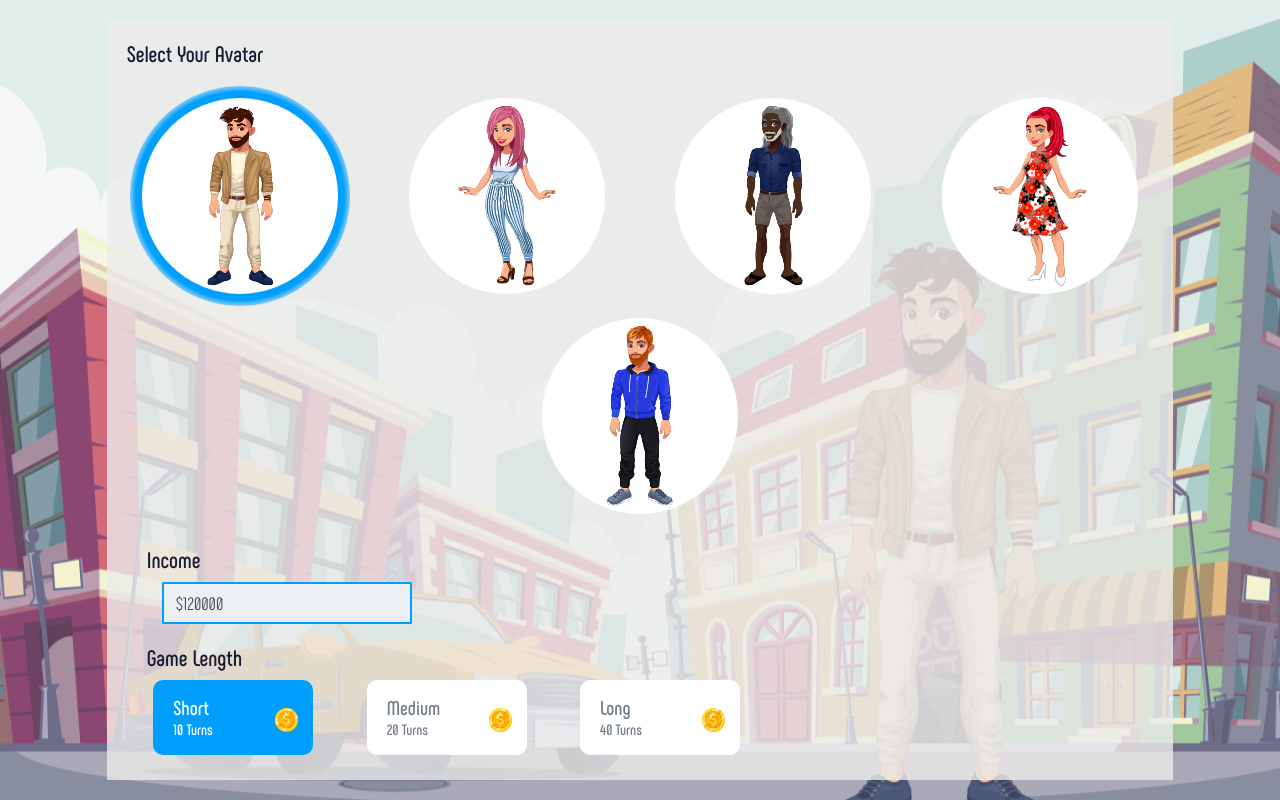
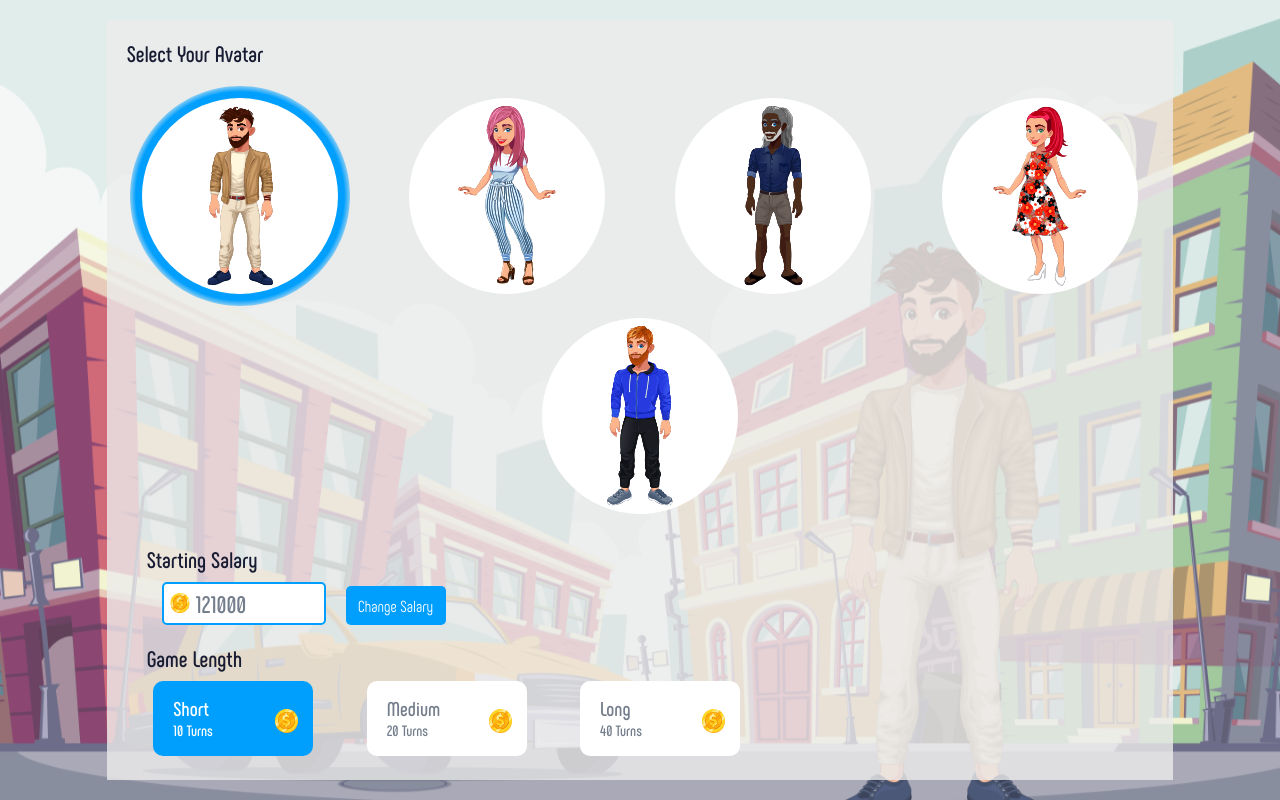
Before and after one commit to yogaraja2/Game-Midas, a React (Create React App) app: page /selectAvatar in a window 1280 px wide. Built offline with nearby package versions, Linux system fonts and the light colour scheme.

Commit message:
Added Random salary generator button,fixed sell popup on balancesheet page.

```diff
--- a/src/components/AssetCard/index.jsx
+++ b/src/components/AssetCard/index.jsx
@@ -15,7 +15,8 @@ function AssetCard({
   color,
   transparent,
   onClick,
-  onSell
+  onSell,
+  isEnablesell
 }) {
   const handleSell = (e) => {
     e.stopPropagation()
@@ -43,7 +44,7 @@ function AssetCard({
         transparent={transparent}
         onClick={handleClick}
       >
-        {isBought && (
+        {isBought && isEnablesell && (
           <div className="sell-sign" onClick={handleSell}>
             Sell
           </div>
--- a/src/components/AssetCard/style.scss
+++ b/src/components/AssetCard/style.scss
@@ -10,6 +10,7 @@
       top: -15px;
       right: 0;
       font-size: 1.5em;
+      // background: rgb(151, 142, 142);
       background: var(--primary);
       color: #fff;
       font-weight: 700;
--- a/src/pages/DashBoard/Balance/Assets.jsx
+++ b/src/pages/DashBoard/Balance/Assets.jsx
@@ -43,6 +43,7 @@ function Assets({ data }) {
         img="FullLoadCar"
         value={data?.vehicle?.price}
         isBought
+        isEnablesell={isEnablesell}
         {...allyProps}
         onClick={handleClick.bind(this, 0, false)}
         onSell={handleClick.bind(
@@ -55,13 +56,14 @@ function Assets({ data }) {
         img="Rambler"
         value={data?.house?.price}
         isBought
+        isEnablesell={isEnablesell}
         {...allyProps}
         onClick={handleClick.bind(this, 1, false)}
         onSell={handleClick.bind(this, { img: 'Rambler', name: 'House' }, true)}
       />
       <AssetCard img="savings" value={data?.chekingAndSavings} {...allyProps} />
       <AssetCard img="retire" value={data?.retirementSavings} {...allyProps} />
-      {confDlg.status && confDlg.isSell && (
+      {confDlg.status && confDlg.isSell && isEnablesell && (
         <SellPopup onClose={handleDlgClose} data={confDlg.data} />
       )}
       {confDlg.status && !confDlg.isSell && (
--- a/src/pages/DashBoard/Balance/index.jsx
+++ b/src/pages/DashBoard/Balance/index.jsx
@@ -37,7 +37,7 @@ function Balance() {
 
       <div className="asset-bal-det">
         <h2 className="sec-head">Assets</h2>
-        <Assets data={currentData?.assets} />
+        <Assets data={currentData?.assets} isEnablesell={(dataYear === currentData?.currentTurn) ? true : false} />
         <HighlightCard
           className="asset-tot"
           label="Total Assets"
--- a/src/pages/DashBoard/Balance/styles.scss
+++ b/src/pages/DashBoard/Balance/styles.scss
@@ -207,6 +207,7 @@
 
       .asset-wrap {
         margin: 24px 0;
+
       }
 
       .dlg-action-btn {
--- a/src/pages/DashBoard/CashFlow/index.jsx
+++ b/src/pages/DashBoard/CashFlow/index.jsx
@@ -13,7 +13,7 @@ import { commonRoute } from '../../../config/routes'
 import { API } from '../../../config/apis'
 import Fetch from '../../../Api'
 // import { setCurrentTurn } from '../../../action'
-import {setCurrentTurn} from '../../../redux/Action'
+import { setCurrentTurn } from '../../../redux/Action'
 import { useSelector, useDispatch } from 'react-redux'
 
 function CashFlow(props) {
@@ -21,7 +21,7 @@ function CashFlow(props) {
   const currentTurn = useSelector(state => state.dashboard.currentTurn)
   const dispatch = useDispatch()
   const [dataYear, setDataYear] = useState(currentTurn)
-  const [isPassed, setPassed] = useState(false)
+  // const [isPassed, setPassed] = useState(false)
   const { state } = useLocation()
   const currentData = state.data?.filter((f) => f.year === dataYear)[0]
 
@@ -48,18 +48,18 @@ function CashFlow(props) {
     }
   }, [state])
 
-  useEffect(() => {
+  // useEffect(() => {
 
-    const score = Object.values(currentData?.satisfactionPoints)
-    let flag = true
-    for (let i of score) {
-      if (i <= 1) {
-        flag = false
-        break
-      }
-    }
-    setPassed(flag)
-  }, [dataYear, currentData])
+  //   const score = Object.values(currentData?.satisfactionPoints)
+  //   let flag = true
+  //   for (let i of score) {
+  //     if (i <= 1) {
+  //       flag = false
+  //       break
+  //     }
+  //   }
+  //   setPassed(flag)
+  // }, [dataYear, currentData])
 
   const handleNext = () => {
 
@@ -78,7 +78,8 @@ function CashFlow(props) {
         if (dataYear <= currentData.gameLength) {
           if (currentData.currentTurn === dataYear) {
             dispatch(setCurrentTurn(dataYear + 1))
-            if (isPassed) switchToEntry()
+            switchToEntry()
+            // if (isPassed) switchToEntry()
           }
         }
       })
@@ -93,8 +94,8 @@ function CashFlow(props) {
       <YearBar
         value={dataYear}
         onClick={setDataYear}
-        // years={currentData?.gameLength}
-        years={40}
+        years={currentData?.gameLength}
+        // years={40}
         clickableTill={currentData?.currentTurn}
       />
 
@@ -121,7 +122,7 @@ function CashFlow(props) {
 
           {currentData?.currentTurn === dataYear && (
             <div className="btn-wrap" onClick={handleNext}>
-              <Button disabled={!isPassed} className="btn nxt-btn">
+              <Button className="btn nxt-btn">
                 Next Turn
               </Button>
             </div>
--- a/src/pages/Home/SelectAvatar/index.jsx
+++ b/src/pages/Home/SelectAvatar/index.jsx
@@ -1,4 +1,4 @@
-import React, { useState } from 'react'
+import React, { useState, useEffect } from 'react'
 import { Button, Grid } from '@material-ui/core'
 import clsx from 'clsx'
 import './useStyle.scss'
@@ -71,7 +71,7 @@ function SelectAvatar() {
     const dispatch = useDispatch()
 
     const [avatar, setAvatar] = useState(1)
-    const [income, setIncome] = useState(null)
+    const [salary, setSalary] = useState(121000)
     const [gameLength, setGameLength] = useState(10)
     const [role, setRole] = useState('easy')
 
@@ -86,9 +86,20 @@ function SelectAvatar() {
 
     const history = useHistory()
 
+
+
+    const min = 40000;
+    const max = 150000;
+
+    const salaryHandler = () => {
+        const randomSalary = Math.round(Math.round((Math.random() * (max - min) + min) / 1000) * 1000);
+        setSalary(randomSalary)
+    }
+
+
     const initialValues = {
         avatarIcon: avatar,
-        income: income,
+        income: salary,
         gameLength: gameLength,
         role: role,
     }
@@ -100,7 +111,7 @@ function SelectAvatar() {
         console.log(initialValues)
         dispatch(setAvatarId(avatar))
 
-        if (income) {
+        if (salary) {
             // console.log(income);
             API.post(URL.gameDetails, initialValues, {
                 headers: {
@@ -129,9 +140,9 @@ function SelectAvatar() {
         }
     }
 
-    const handleIncomeValueChanges = (e) => {
-        setIncome(+e.target.value)
-    }
+    // const handleIncomeValueChanges = (e) => {
+    //     setIncome(+e.target.value)
+    // }
 
     function handleOnClose(reason) {
         if (reason === 'clickaway') {
@@ -187,18 +198,22 @@ function SelectAvatar() {
                 />
             </Grid>
 
-            <div className="income-wrap">
+            <Grid className="income-wrap">
                 <div className="header-sec">
-                    <h3 className="main-head">Income</h3>
+                    <h3 className="main-head">Starting Salary</h3>
                 </div>
-                <Textfield
-                    name="income"
-                    placeholder="$120000"
-                    required
-                    autoFocus
-                    onChange={(e) => handleIncomeValueChanges(e)}
-                />
-            </div>
+                <div className="salary-wraps">
+                    <div className="starting-salary">
+                        <div className="dollar-img">
+                            <img src={require(`../../../assets/img/doller 2.svg`).default} />
+                        </div>
+                        <div className="money">{salary}</div>
+                    </div>
+                    <div className="change-salary" onClick={salaryHandler}>
+                        Change Salary
+                    </div>
+                </div>
+            </Grid>
 
             <div className="gameLength-wrap">
                 <div className="header-sec">
--- a/src/pages/Home/SelectAvatar/useStyle.scss
+++ b/src/pages/Home/SelectAvatar/useStyle.scss
@@ -66,12 +66,53 @@
 
     .income-wrap {
       margin: 20px;
-      .MuiOutlinedInput-root {
-        width: 250px;
+
+      .salary-wraps {
+        display: flex;
+        flex-direction: row;
         margin-top: 10px;
         margin-left: 35px;
-        .MuiInputBase-input {
-          font-size: large;
+        .starting-salary {
+          display: flex;
+          width: 150px;
+          padding: 5px;
+          background: white;
+          border: 2px solid var(--primary);
+          color: #747d8c;
+          font-size: x-large;
+          font-weight: bold;
+          align-items: center;
+          border-radius: 5px;
+
+          .dollar-img {
+            img {
+              width: 22px;
+              height: 20px;
+            }
+          }
+          .money {
+            margin-left: 5px;
+          }
+        }
+
+        .change-salary {
+          background: var(--primary);
+          color: white;
+          width: 80px;
+          text-align: center;
+          align-self: flex-end;
+          border-radius: 5px;
+          cursor: pointer;
+          padding: 10px;
+          font-weight: 500;
+          margin-left: 20px;
+
+          @include w320 {
+            padding: 5px;
+          }
+          @include w400 {
+            padding: 5px;
+          }
         }
       }
     }
```
